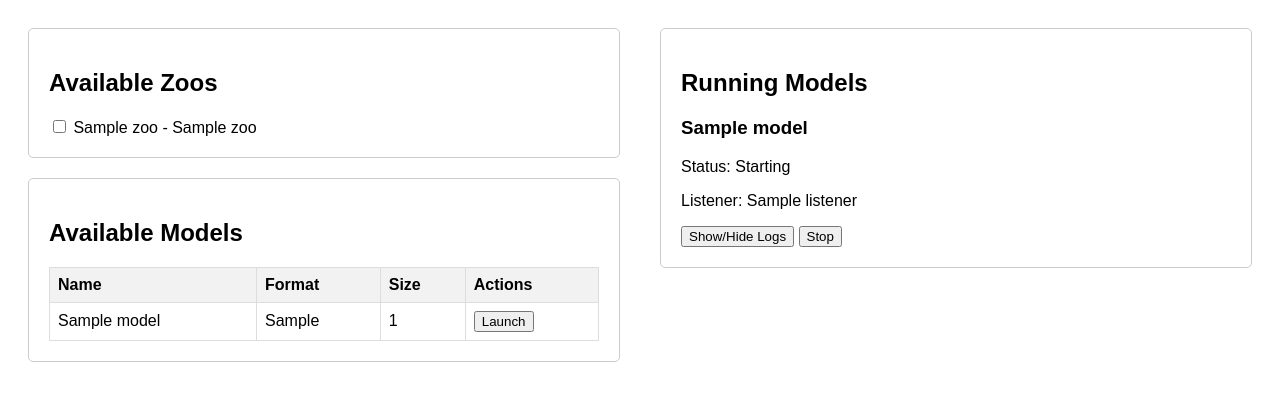
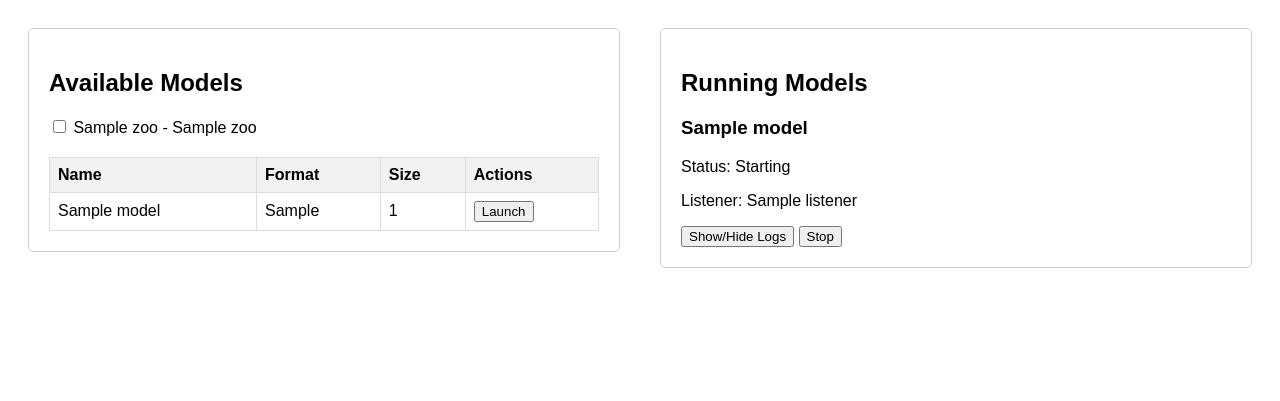
Before and after one commit to the-crypt-keeper/modelzoo, a Python web app: template templates/index.html in a window 1280 px wide. Shown: the top 401 px of the page. Run offline with Jinja, Linux system fonts and the light colour scheme; the template is opened without the code that fills it: most values are stand-ins (such as "Sample title", 1, 10 or a date in 2020).

Commit message:
feat: Add new section for available models and reorganize zoo list

```diff
--- a/templates/index.html
+++ b/templates/index.html
@@ -12,7 +12,7 @@
             flex: 1;
             padding: 20px;
         }
-        .zoo-list, .model-list, .running-list, #launch-dialog {
+        .model-list, .running-list, #launch-dialog {
             margin-bottom: 20px;
             padding: 20px;
             border: 1px solid #ccc;
@@ -43,23 +43,24 @@
         #launch-dialog {
             display: none;
         }
+        .zoo-list {
+            margin-bottom: 20px;
+        }
     </style>
 </head>
 <body>
     <div class="left-column">
-        <div class="zoo-list">
-            <h2>Available Zoos</h2>
+        <div class="model-list">
+            <h2>Available Models</h2>
+
             {% for name, zoo in zoos.items() %}
-            <div>
+            <div class="zoo-list">
                 <input type="checkbox" class="zoo-toggle" data-zoo="{{ name }}"
                        {% if zoo_enabled[name] %}checked{% endif %}>
                 {{ name }} - {{ zoo }}
             </div>
             {% endfor %}
-        </div>
 
-        <div class="model-list">
-            <h2>Available Models</h2>
             <table>
                 <tr>
                     <th>Name</th>
```
